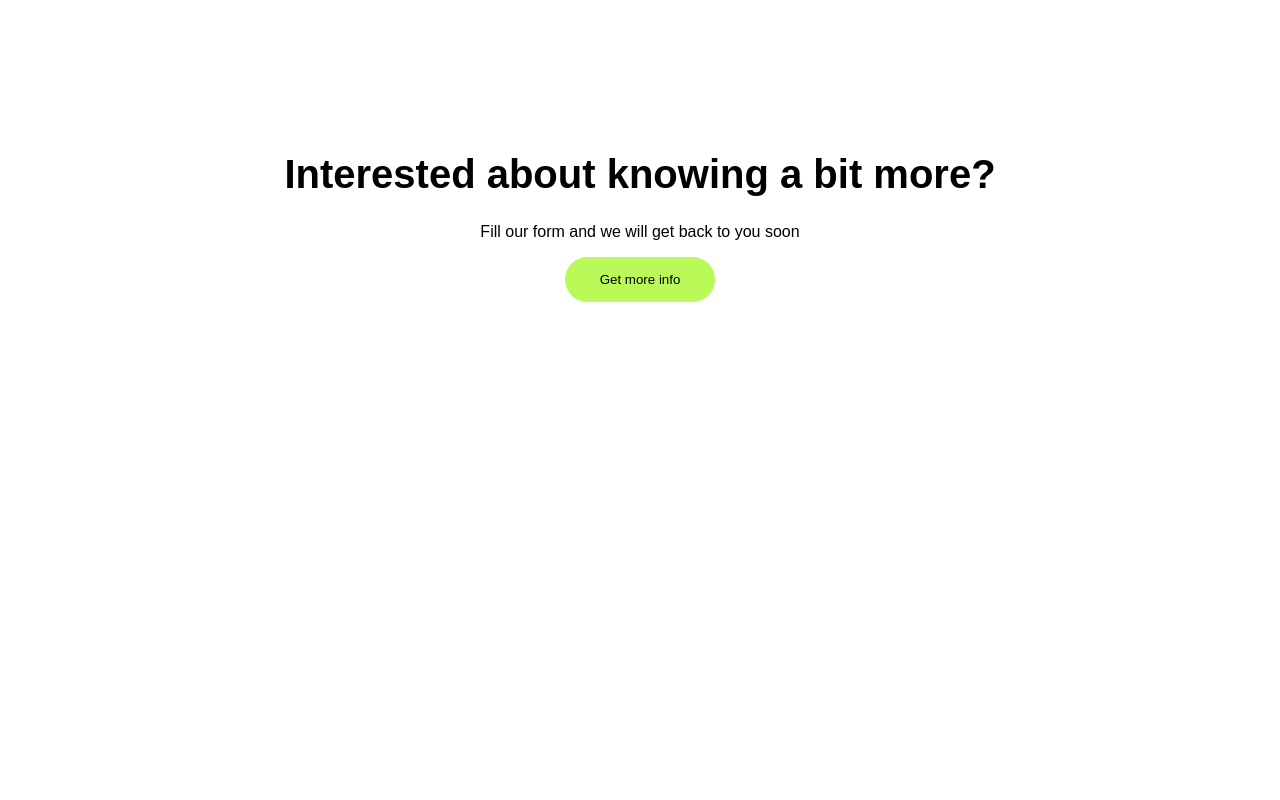
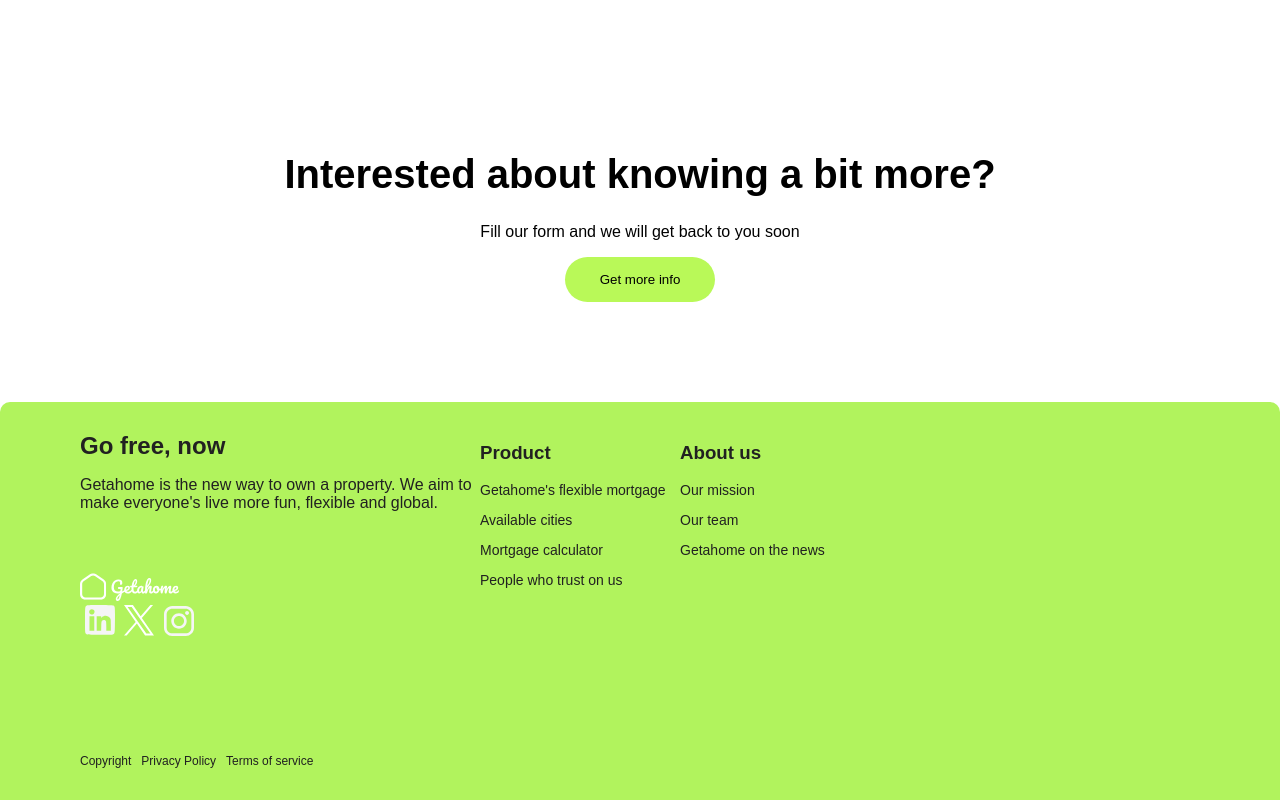
Before and after one commit to rubengpr/getahome, a plain HTML site: page index.html in a window 1280 px wide. Shown: the part 2403-3203 px from the top of the page. Before the commit the page ends 2705 px from the top, so only its background shows below. Drawn offline with Linux system fonts and the light colour scheme.

Commit message:
🦶 Added footer section

```diff
--- a/index.html
+++ b/index.html
@@ -79,6 +79,37 @@
         <button>Get more info</button>
     </section>
 
+    <footer>
+        <div class="footerinfo">
+            <h2 class="h2footer">Go free, now</h2>
+            <p class="pfooter">Getahome is the new way to own a property. We aim to make everyone's live more fun, flexible and global.</p>
+            <img class="flowlogofooter" src="images/getahome_logo_white.svg" alt="Flow Logo">
+                <div class="footersocialmedia">
+                    <img src="images/linkedinlogowhite.svg" alt="LinkedIn Logo">
+                    <img src="images/xlogowhite.svg" alt="XLogo">
+                    <img src="images/instagramlogowhite.svg" alt="InstagramLogo">
+                </div>
+        </div>
+        <div class="footerlinks">
+            <h3 class="footerlinkstitle">Product</h3>
+            <p class="pfooterlinks">Getahome's flexible mortgage</p>
+            <p class="pfooterlinks">Available cities</p>
+            <p class="pfooterlinks">Mortgage calculator</p>
+            <p class="pfooterlinks">People who trust on us</p>
+        </div>
+        <div class="footerlinks">
+            <h3 class="footerlinkstitle">About us</h3>
+            <p class="pfooterlinks">Our mission</p>
+            <p class="pfooterlinks">Our team</p>
+            <p class="pfooterlinks">Getahome on the news</p>
+        </div>
+    </footer>
+    <div class="complianceline">
+        <p class="compliancetxt">Copyright</p>
+        <p class="compliancetxt">Privacy Policy</p>
+        <p class="compliancetxt">Terms of service</p>
+    </div>
+
 
 
     <script src="script.js"></script>
--- a/style.css
+++ b/style.css
@@ -197,3 +197,75 @@ ul {
     justify-content: center;
     align-items: center;
 }
+
+
+/* Footer styles */
+
+.h2footer {
+    margin-top: 20px;
+    margin-bottom: 10px;
+    color: #212121;
+  }
+
+  .pfooter {
+    color: #212121;
+    margin-bottom: 60px;
+  }
+
+  .pfooterlinks {
+    font-size: 14px;
+    color: #212121;
+    text-align: left;
+    cursor: pointer;
+  }
+
+  footer {
+    display: grid;
+    grid-template-columns: repeat(5,1fr);
+    height: 300px;
+    background-color: #B1F35D;
+    border-radius: 10px 10px 0px 0px;
+    padding-bottom: 20px;
+    margin-top: 100px;
+  }
+
+  .footerinfo {
+    width: 400px;
+    text-align: left;
+    height: auto;
+    padding-top: 10px;
+    margin: 0px 0px 0px 80px;
+  }
+
+  .footersocialmedia img {
+    width: 30px;
+    padding-left: 5px;
+    cursor: pointer;
+  }
+
+  .flowlogofooter {
+    width: 100px;
+  }
+
+  .footerlinkstitle {
+    margin-top: 40px;
+    color: #212121;
+    text-align: left;
+  }
+
+  .complianceline {
+    background-color: #B1F35D;
+    padding: 20px 0px 20px 80px;
+    display: flex;
+    flex-direction: row;
+    gap: 10px;
+    font-size: 12px;
+    justify-content: left;
+    color: #212121;
+    cursor: pointer;
+  }
+
+  .compliancetxt {
+    font-size: 12px;
+    color: #212121;
+  }
```
Also changed, not shown: images/instagramlogowhite.svg (added), images/linkedinlogowhite.svg (added), images/spotahomelogo.png (deleted), images/xlogowhite.svg (added).
